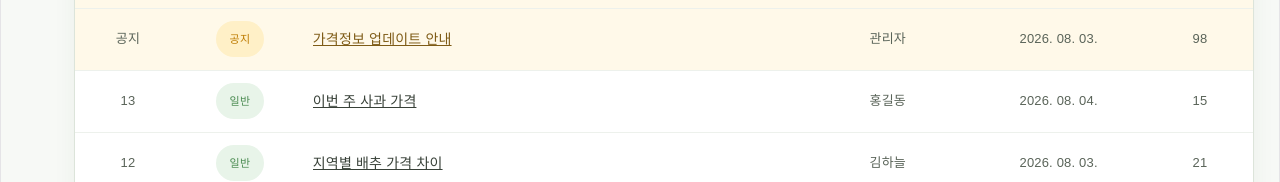
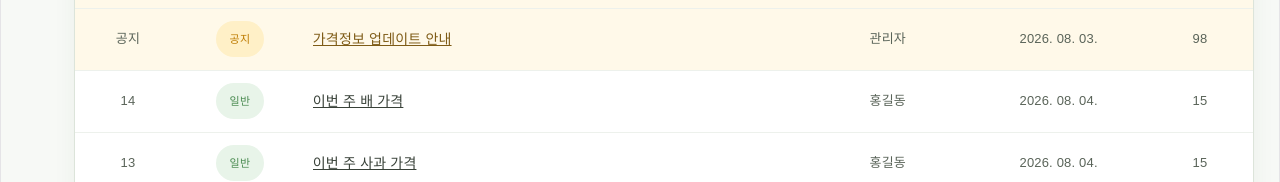
Before and after one commit to lee2-hj/seoul-market-price-front, a React (Vite) app in the folder seoul-market-price-front/: page /board in a window 1280 px wide. Shown: the part 593-775 px from the top of the page. Built offline with nearby package versions, Linux system fonts and the light colour scheme; no server answers.

Commit message:
게시글 정보추가
작성자 홍길동 추가

```diff
--- a/seoul-market-price-front/src/features/board/data/mockBoardPosts.ts
+++ b/seoul-market-price-front/src/features/board/data/mockBoardPosts.ts
@@ -86,6 +86,16 @@ export const MOCK_BOARD_POSTS: BoardPost[] = [
         author: "관리자",
         createdAt: "2026.08.03",
         viewCount: 98,
+    },
+    {
+        id: 14,
+        type: "FREE",
+        title: "이번 주 배 가격",
+        content:
+            "이번 주에 배 가격을 확인해 보니 지난주보다 조금 올라간 것 같습니다.\n다른 지역의 가격도 비슷한지 궁금합니다.",
+        author: "홍길동",
+        createdAt: "2026.08.04",
+        viewCount: 15,
     },
     {
         id: 13,
```
